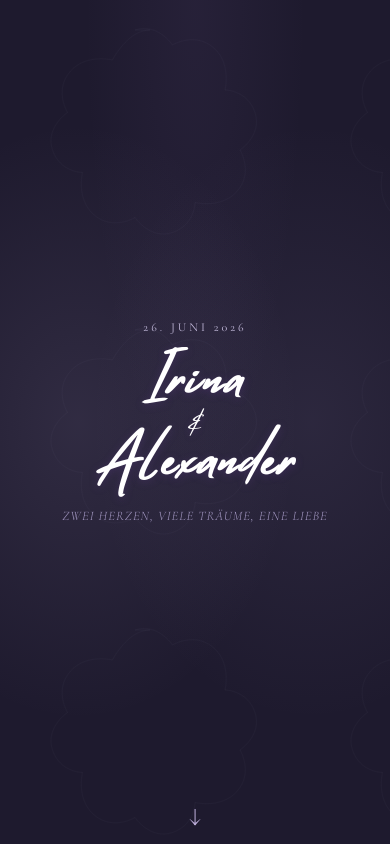
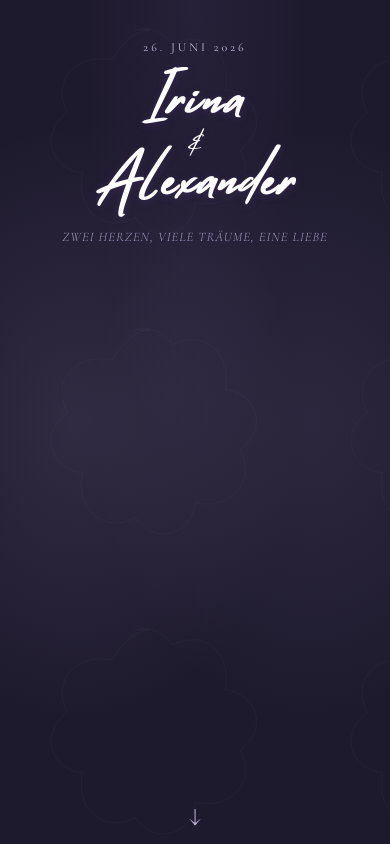
Before and after one commit to 88frank88/wedding-photos, a plain HTML site: page frontend/index.html in a window 390 px wide. Shown: the top 844 px of the page. Drawn offline with nearby package versions, Linux system fonts and the light colour scheme; no server answers.

Commit message:
v1.7.6: reduce mobile hero top space via justify-content:flex-start

```diff
--- a/frontend/index.html
+++ b/frontend/index.html
@@ -441,7 +441,7 @@ body{
 }
 
 @media(max-width:768px){
-  .hero{padding:20px 15px}
+  .hero{padding:60px 15px 20px;justify-content:flex-start}
   .hero-date{margin-bottom:30px;letter-spacing:4px}
   .hero h1{font-size:clamp(36px,12vw,60px);letter-spacing:3px}
   .hero-ampersand{font-size:clamp(22px,6vw,36px)}
@@ -453,7 +453,7 @@ body{
 }
 
 @media(max-width:480px){
-  .hero{padding:8px 10px}
+  .hero{padding:40px 10px 10px}
   .hero-date{margin-bottom:20px;font-size:12px;letter-spacing:3px}
   .category-btn{min-width:100%;padding:18px 16px}
   .category-btn .cat-label{font-size:19px}
```
Also changed, not shown: 1 other file.
